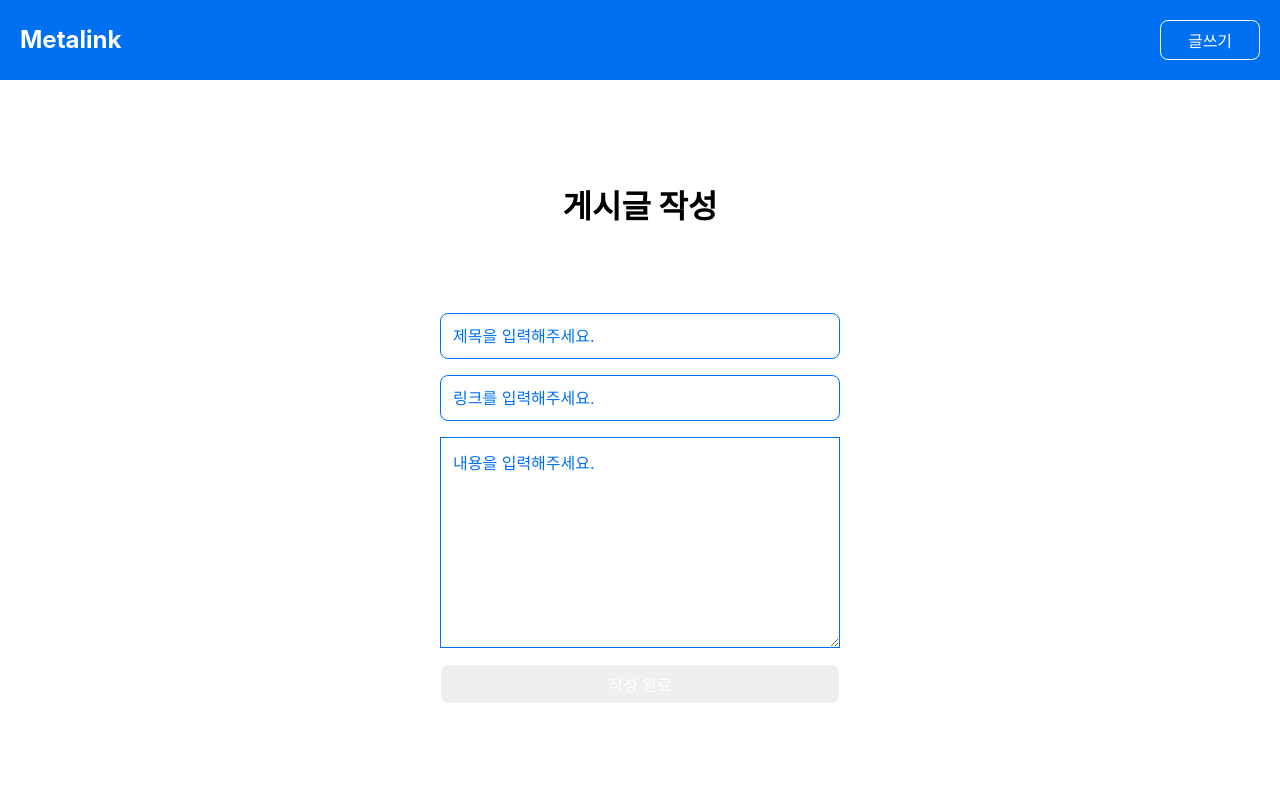
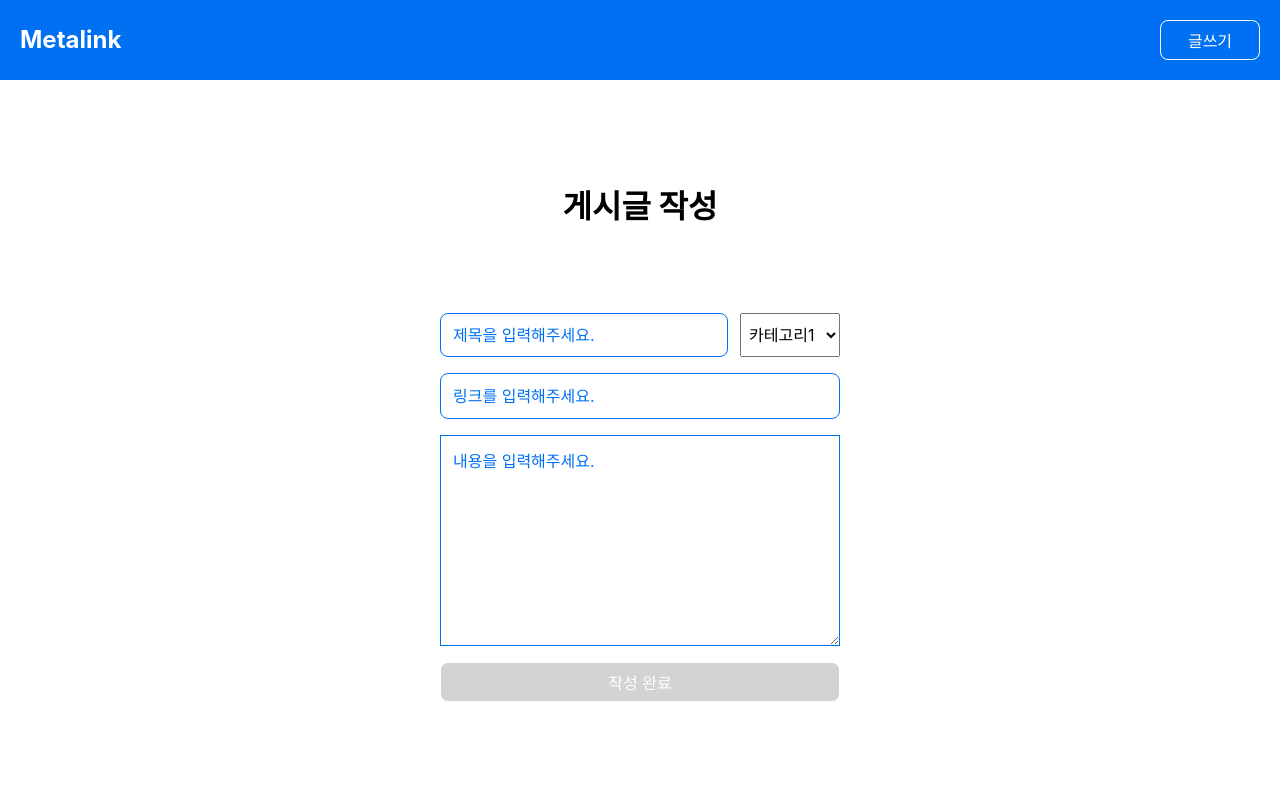
Before and after one commit to tophat-cloud/metalink, a Next.js app in the folder frontend/: page /posts/write in a window 1280 px wide. Shown: the top 800 px of the page. Built offline with nearby package versions, Linux system fonts and the light colour scheme.

Commit message:
:sparkles: Add category

```diff
--- a/frontend/pages/posts/write/index.js
+++ b/frontend/pages/posts/write/index.js
@@ -8,8 +8,15 @@ const Wrapper = styled.div`
   padding: 64px 0;
 `;
 
+const TitleWrapper = styled.div`
+  display: flex;
+  flex-direction: row;
+  justify-content: space-between;
+`;
+
 const TitleInput = styled.input`
   width: 100%;
+  height: 44px;
   padding: 12px;
   border-radius: 8px;
   border: 1px solid #0070f3;
@@ -20,6 +27,12 @@ const TitleInput = styled.input`
   ::placeholder {
     color: #0070f3;
   }
+`;
+
+const SelectBox = styled.select`
+  height: 44px;
+  margin-left: 12px;
+  padding: 0 4px;
 `;
 
 const LinkInput = styled.input`
@@ -50,8 +63,6 @@ const ContentInput = styled.textarea`
   }
 `;
 
-
-
 const SubmitButton = styled.button`
   display: flex;
   width: 100%;
@@ -61,18 +72,36 @@ const SubmitButton = styled.button`
   justify-content: center;
   align-items: center;
   color: white;
+  background: lightgray;
 `;
 
 
 export default () => {
+  const categories = [
+    '카테고리1',
+    '카테고리2',
+    '카테고리3',
+    '카테고리4',
+  ]
+
   return (
     <>
       <h1>게시글 작성</h1>
       <Wrapper>
 
-        <TitleInput
-          placeholder="제목을 입력해주세요."
-        />
+        <TitleWrapper>
+          <TitleInput
+            placeholder="제목을 입력해주세요."
+          />
+
+          <SelectBox>
+            {
+              categories.map(v => (
+                <option>{v}</option>
+              ))
+            }
+          </SelectBox>
+        </TitleWrapper>
 
         <LinkInput
           placeholder="링크를 입력해주세요."
```
